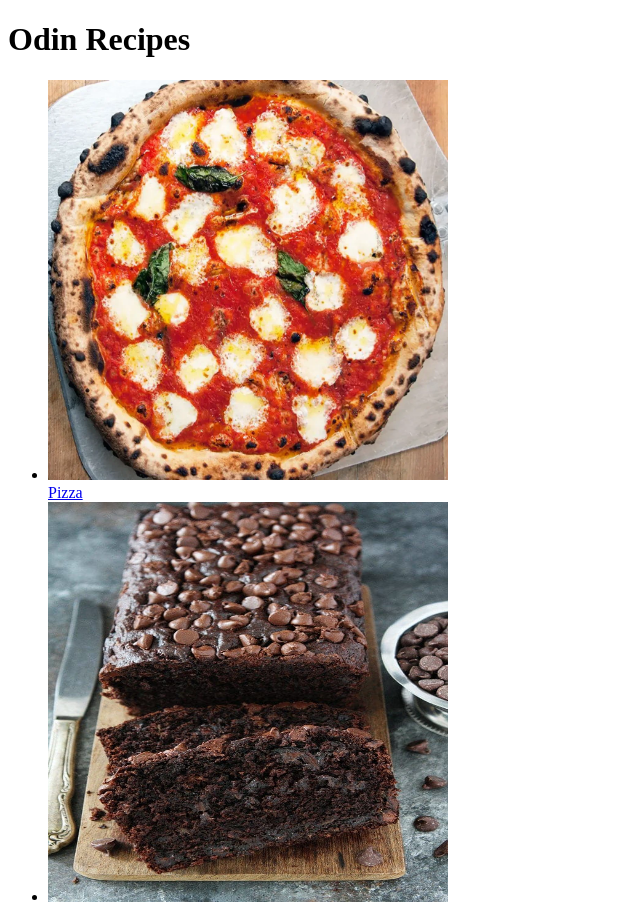
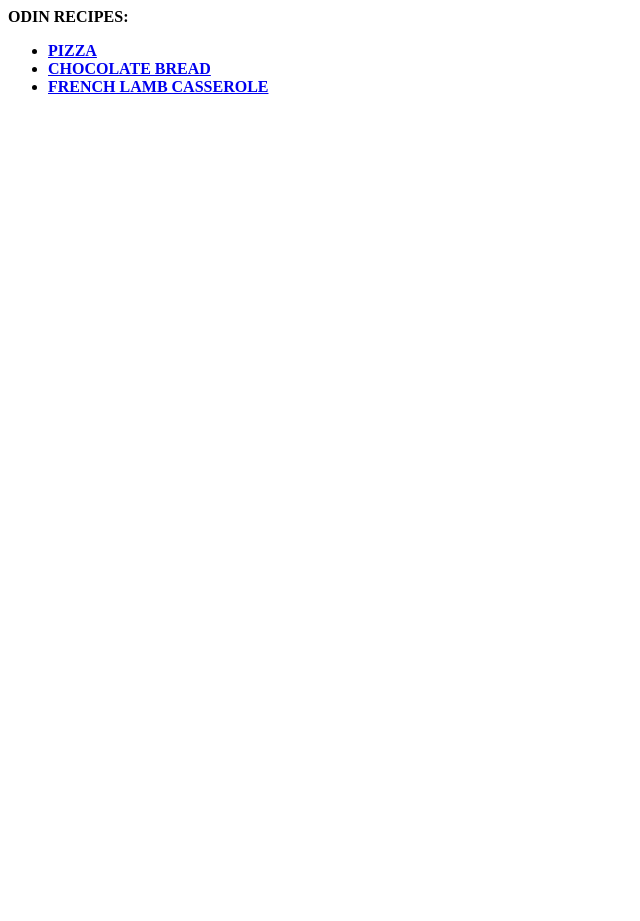
Before and after one commit to stoutflaco/odin-recipes, a plain HTML site: page index.html in a window 1280 px wide. Shown: the top 921 px of the page, without its empty margins (0-640 px from the left). After the commit the page ends 800 px from the top, so only its background shows below. Drawn offline with Linux system fonts and the light colour scheme.

Commit message:
Complete Odin Recipes project

```diff
--- a/index.html
+++ b/index.html
@@ -4,20 +4,17 @@
     <meta charset="UTF-8">
     <meta name="viewport" content="width=device-width, initial-scale=1.0">
     <title>Document</title>
+
 </head>
 <body>
-    <h1>Odin Recipes</h1>
+    <h1'><strong>ODIN RECIPES:</strong></h1>
+
     <ul>
+    <li><a href="Recipes/pizza.html"><strong>PIZZA</strong></a></li>
 
-   <li> <img src="Images/pizzabase.webp" alt="pizza" width="400" height="400"><br>
-    <a href="Recipes/pizza.html">Pizza</a></li>
+    <li><a href="Recipes/ChocolateBread.html"><strong>CHOCOLATE BREAD </strong></a></li>
 
-
-   <li><img src="Images/chocolatebreadbase.jpg" alt="Chocolate Bread" width="400" height="400"><br><br>
-    <a href="Recipes/ChocolateBread.html">Chocolate Bread</a></li>
-
-    <li><img src="Images/FrenchLambCasseroleBase.webp" alt="French Lamb Casserole" width="400" height="400"><br><br>
-    <a href="Recipes/FrenchLambCasserole.html">French Lamb Casserole</a></li>
+    <li><a href="Recipes/FrenchLambCasserole.html"><strong>FRENCH LAMB CASSEROLE</strong></a></li>
     </ul>
 
 </body>
```
Also changed, not shown: 1 other file.
